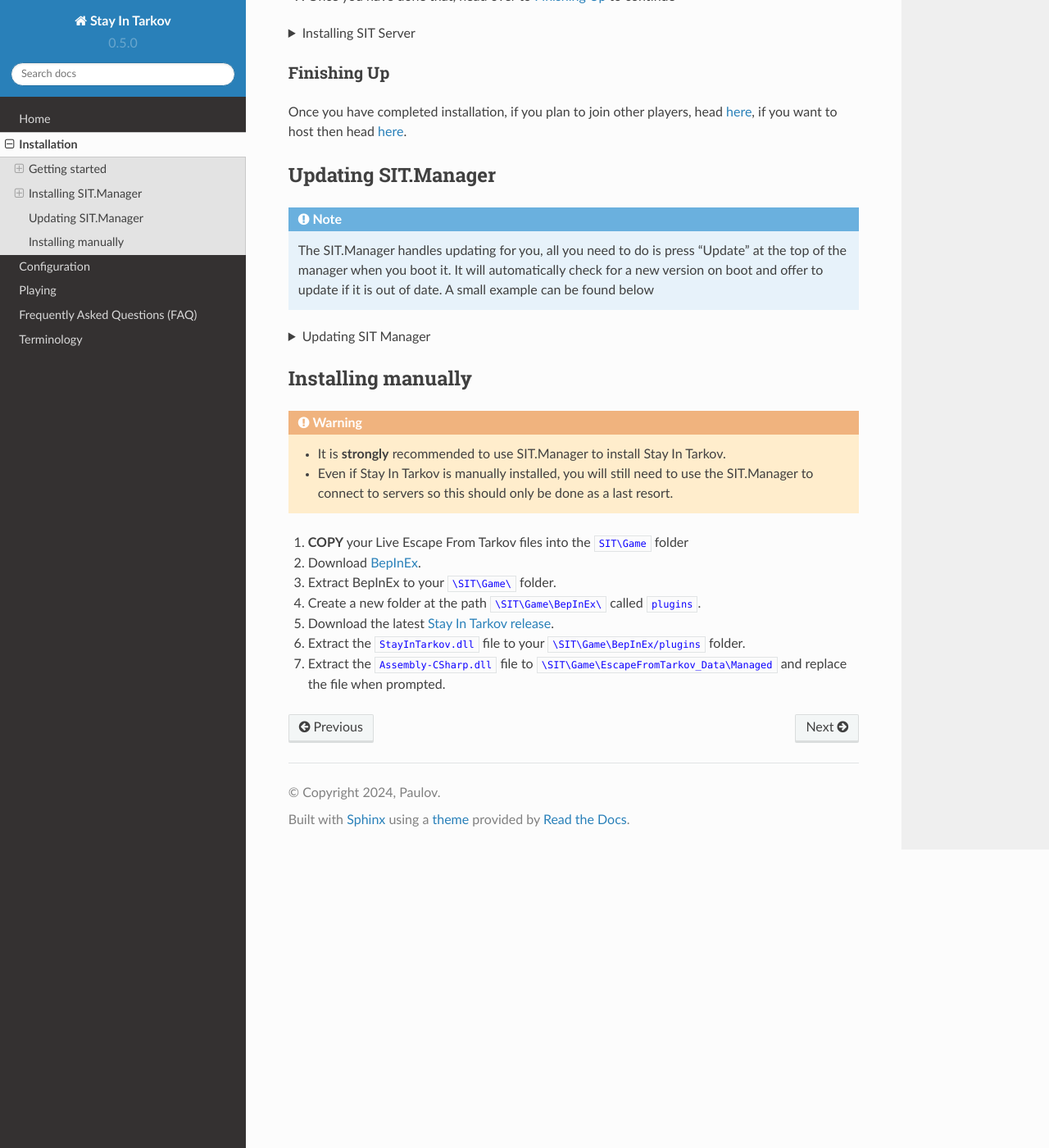
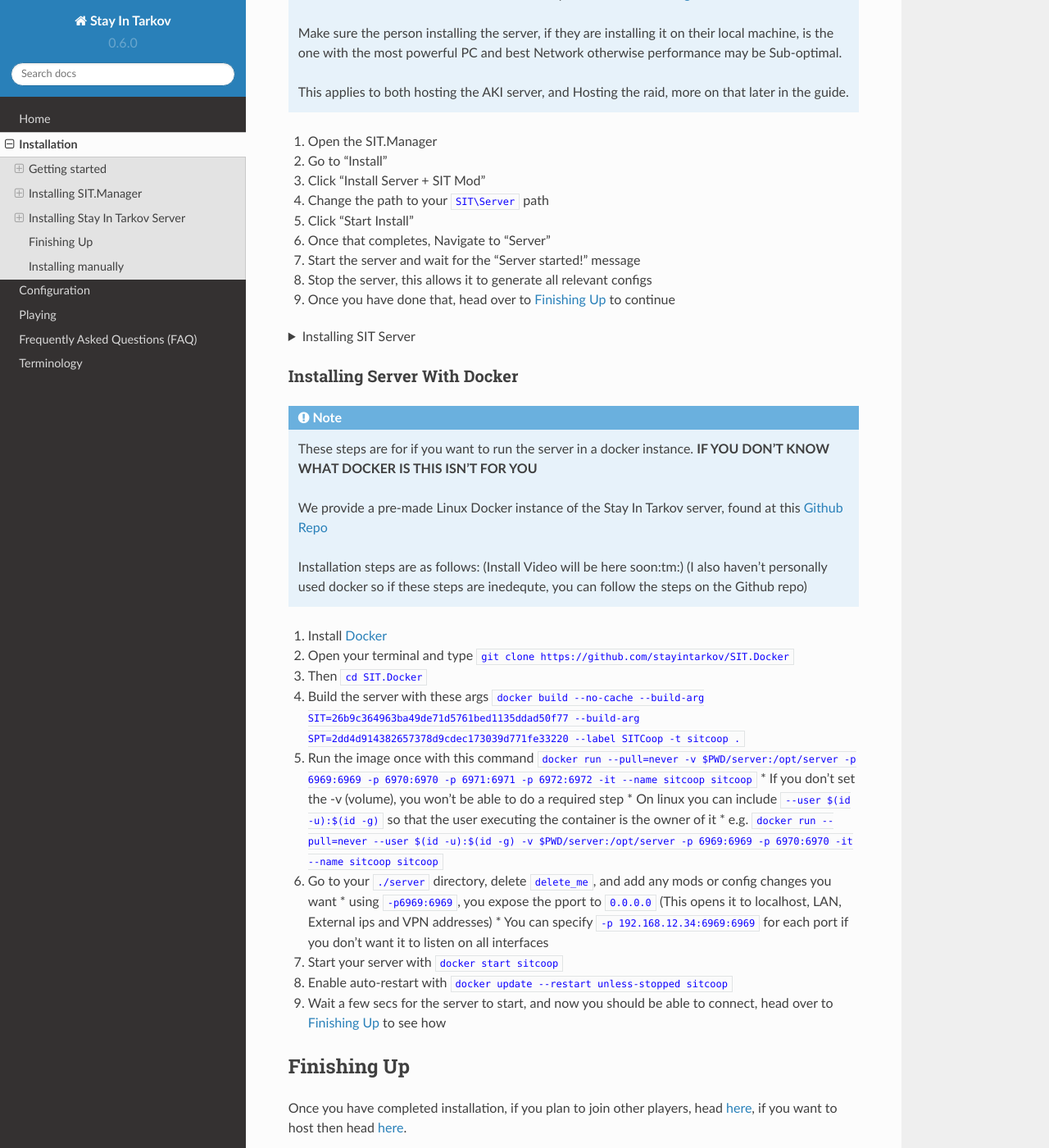
Before and after one commit to stayintarkov/SIT.Documentation, a Sphinx documentation site: the page built from docs/source/install.rst, in a window 1280 px wide and 1400 px high, scrolled down 2336 px. Shown: the whole window at 82% size. Built offline with Sphinx 7.4.7 and the Read the Docs theme 2.0.0, drawn with Linux system fonts in a browser that asks for light colours; some of the changed text lies outside the part shown.

Commit message:
Added WIP Docker install guide

```diff
--- a/docs/source/conf.py
+++ b/docs/source/conf.py
@@ -7,7 +7,7 @@
 author = 'Paulov'
 
 release = '0.1'
-version = '0.5.0'
+version = '0.6.0'
 
 # -- General configuration
 
--- a/docs/source/install.rst
+++ b/docs/source/install.rst
@@ -123,12 +123,41 @@
 
 |brs|
 
+.. _updateSITM:
+
+Updating |SITM|
+~~~~~~~~~~~~~~~
+
+.. note::
+   The |SITM| handles updating for you, all you need to do is press "Update" at the top of the manager when you boot it. It will automatically check for a new version
+   on boot and offer to update if it is out of date. A small example can be found below
+
+.. raw:: html
+
+   <details>
+      <summary>Updating SIT Manager</summary>
+
+.. image:: images/ManagerUpdate.apng
+   :width: 800
+
+.. raw:: html
+
+   </details>
+
+|brs|
+
 .. _serverinst:
 
 Installing |SIT| Server
-~~~~~~~~~~~~~~~~~~~~~~~
+-----------------------
+
+Local Install
+~~~~~~~~~~~~~
 
 .. note::
+   The steps outlined below are for installing the server locally on your PC. If you would like to install this as a Docker instance
+   follow the steps outlined in :ref:`Installing Server With Docker <dockerinstall>`
+
    Make sure the person installing the server, if they are installing it on their local machine, is
    the one with the most powerful PC and best Network otherwise performance may be Sub-optimal.
 
@@ -158,35 +187,39 @@
 
 |brs|
 
+.. _dockerinstall:
+
+Installing Server With Docker
+~~~~~~~~~~~~~~~~~~~~~~~~~~~~~
+
+.. note::
+   These steps are for if you want to run the server in a docker instance. **IF YOU DON'T KNOW WHAT DOCKER IS THIS ISN'T FOR YOU**
+
+   We provide a pre-made Linux Docker instance of the |SIT| server, found at this `Github Repo <https://github.com/stayintarkov/SIT.Docker>`_
+
+   Installation steps are as follows: (Install Video will be here soon:tm:) (I also haven't personally used docker so if these steps are inedequte, you can follow the steps on the Github repo)
+
+#. Install `Docker <https://docs.docker.com/engine/install/>`_
+#. Open your terminal and type ``git clone https://github.com/stayintarkov/SIT.Docker``
+#. Then ``cd SIT.Docker``
+#. Build the server with these args ``docker build --no-cache --build-arg SIT=26b9c364963ba49de71d5761bed1135ddad50f77 --build-arg SPT=2dd4d914382657378d9cdec173039d771fe33220 --label SITCoop -t sitcoop .``
+#. Run the image once with this command ``docker run --pull=never -v $PWD/server:/opt/server -p 6969:6969 -p 6970:6970 -p 6971:6971 -p 6972:6972 -it --name sitcoop sitcoop``
+   * If you don't set the -v (volume), you won't be able to do a required step
+   * On linux you can include ``--user $(id -u):$(id -g)`` so that the user executing the container is the owner of it
+   * e.g. ``docker run --pull=never --user $(id -u):$(id -g) -v $PWD/server:/opt/server -p 6969:6969 -p 6970:6970 -it --name sitcoop sitcoop``
+#. Go to your ``./server`` directory, delete ``delete_me``, and add any mods or config changes you want
+   * using ``-p6969:6969``, you expose the pport to ``0.0.0.0`` (This opens it to localhost, LAN, External ips and VPN addresses)
+   * You can specify ``-p 192.168.12.34:6969:6969`` for each port if you don't want it to listen on all interfaces
+#. Start your server with ``docker start sitcoop``
+#. Enable auto-restart with ``docker update --restart unless-stopped sitcoop``
+#. Wait a few secs for the server to start, and now you should be able to connect, head over to :ref:`Finishing Up <finishingup>` to see how
+
 .. _finishingup:
 
 Finishing Up
-~~~~~~~~~~~~
+------------
 
 Once you have completed installation, if you plan to join other players, head :ref:`here<clientinst>`, if you want to host then head :ref:`here<netconfigure>`.
-
-.. _updateSITM:
-
-Updating |SITM|
----------------
-
-.. note::
-   The |SITM| handles updating for you, all you need to do is press "Update" at the top of the manager when you boot it. It will automatically check for a new version
-   on boot and offer to update if it is out of date. A small example can be found below
-
-.. raw:: html
-
-   <details>
-      <summary>Updating SIT Manager</summary>
-
-.. image:: images/ManagerUpdate.apng
-   :width: 800
-
-.. raw:: html
-
-   </details>
-
-|brs|
 
 Installing manually
 -------------------
```
